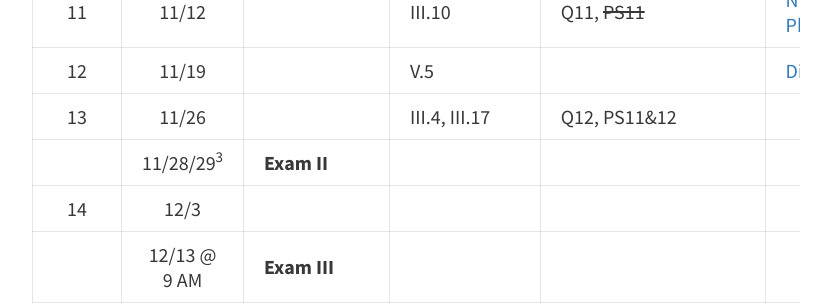
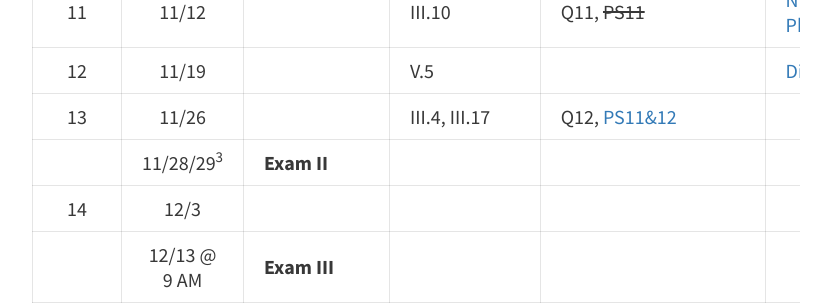
Before and after one commit to davan690/ColbyEcology.github.io, a Jekyll site: the page built from pages/lecture_schedule.md, in a window 1280 px wide and 900 px high, scrolled down 1645 px. Shown: the part 248-553 px from the top of the window, without its empty margins (224-1055 px from the left). Built offline with Jekyll 4.4.1, drawn with Linux system fonts in a browser that asks for light colours; some of the changed lines change nothing that is shown.

Commit message:
add ps 11 and 12

```diff
--- a/pages/lecture_schedule.md
+++ b/pages/lecture_schedule.md
@@ -30,7 +30,7 @@ Week | Date  | Topics | Readings<sup>1</sup> | Assignments<sup>2</sup>| Lecture
 10   | 11/5  | | III.9, III.11, III.12 | Q10, [PS10](https://drive.google.com/open?id=1soBW0WYEQb1XMOVyJBaMtypeR4FDFSUmkR_kFUTkmd4), [PS10 Key](https://drive.google.com/open?id=1E0_D8wkv4F1W84_PdS9ld4F-RmP2d-RRV5S8SFAvmWA) | [ProductivityLec](https://drive.google.com/open?id=1uqz9awqO74fzogLTFW8vVC4k9emQcTcQJFsMNyMg0nI) |
 11   | 11/12 | | III.10 | Q11, <s>PS11</s> | [NitrogenLec](https://drive.google.com/open?id=1BISl0ENhJUMuKWFZDFAPodrvj-y3KP-8nlJwBV7BiOM), [PhosphorusLec](https://drive.google.com/open?id=1_7Q3AWcfF4YZIWDqFs2iQ1BrKE8PFW2GYfjFQE1ZIO0) |
 12   | 11/19 | |  V.5 | | [DisturbanceLec](https://drive.google.com/open?id=1euZxKif3urvHHzHGTul2YZ6dqcmtLnpHiotao3wakpU) |
-13   | 11/26 | | III.4, III.17 | Q12, PS11&12 | |
+13   | 11/26 | | III.4, III.17 | Q12, [PS11&12](https://drive.google.com/open?id=1TvM51CV6IndQwV0iRZJvzjxvOTxsmTg_W3T0VVGiQEo) | |
 &nbsp; | 11/28/29<sup>3</sup> | **Exam II** | | | |
 14   | 12/3  | | | | |
 &nbsp; | 12/13 @ 9 AM | **Exam III** | | | |
```
Also changed, not shown: pages/lab_schedule.md (line endings or trailing spaces).
